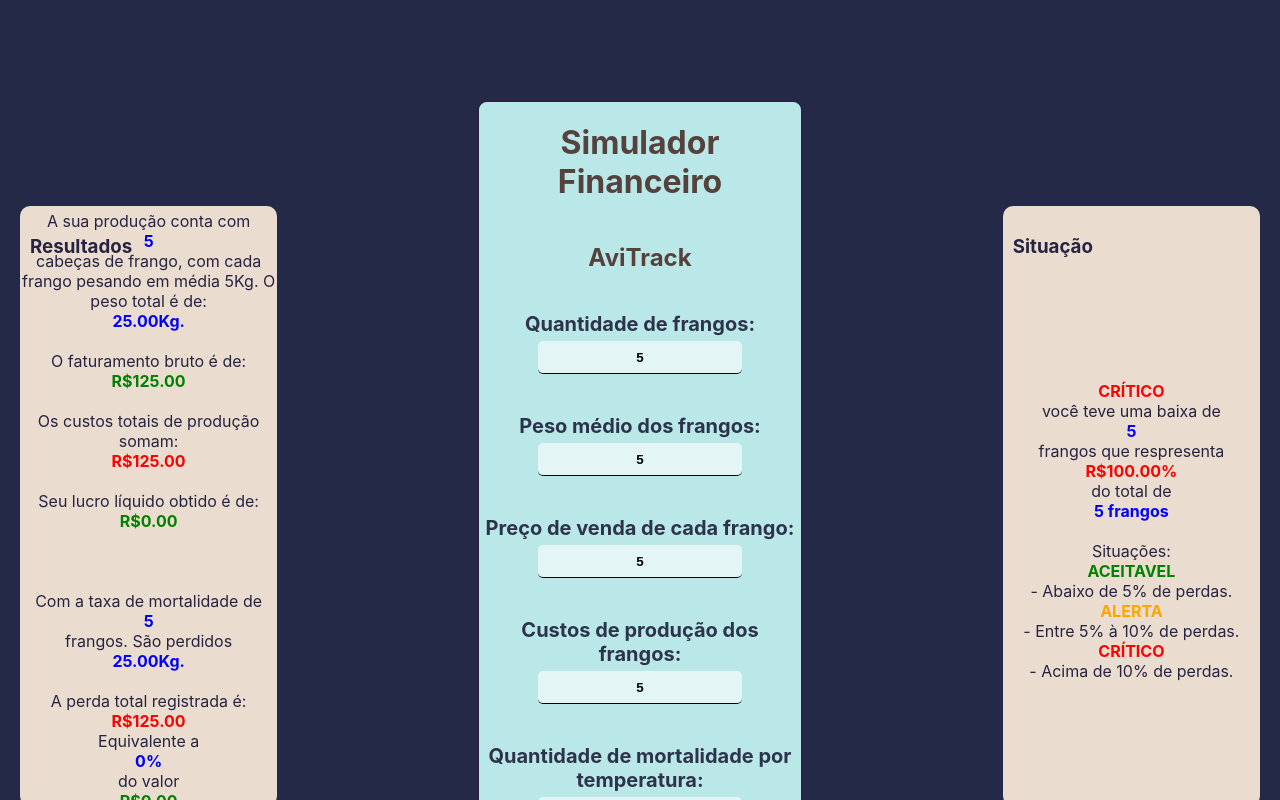
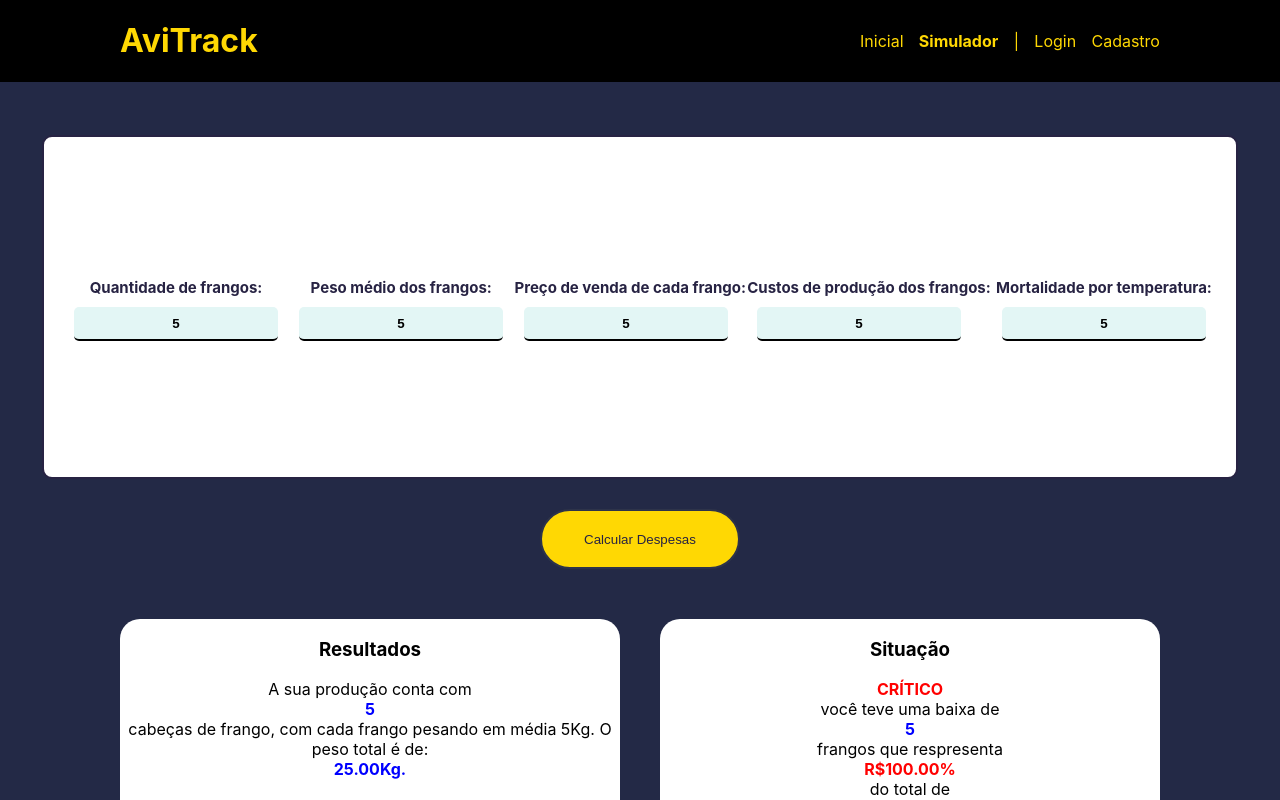
Before and after one commit to Grupo-de-Pesquisa-e-Inovacao/Sprint-02, a plain HTML site: page Algoritmos/Simulador Financeiro AviTrack.html in a window 1280 px wide. Both pictures are taken after typing "5", "5", "5", "5", "5" into the empty fields and a click on the button "Calcular Despesas". Shown: the top 800 px of the page. Drawn offline with Linux system fonts and the light colour scheme.

Commit message:
Adicionando estilo para o Simulador Financeiro e alterando a extenção do arquivo do Sensor

```diff
--- a/Algoritmos/Simulador Financeiro AviTrack.html
+++ b/Algoritmos/Simulador Financeiro AviTrack.html
@@ -9,60 +9,93 @@
 </head>
 
 <body>
+
+  <!-- Header -->
+  <div class="header">
+
+    <div class="container">
+
+      <h1 class="titulo">AviTrack</h1>
+
+
+      <ul class="navbar">
+        <li>
+          <a href="">Inicial</a>
+        </li>
+        <li class="agora">
+          <a href="">Simulador</a>
+        </li>
+        <li>|</li>
+        <li>
+          <a href="">Login</a>
+        </li>
+        <li>
+          <a href="">Cadastro</a>
+        </li>
+      </ul>
+
+    </div>
+
+  </div>
+
+
+
   <!-- Div container que abrange todo o sistema -->
-
   <div class="divContainer">
 
-    <!-- Div que mostra os resultados dos cálculos -->
-    <div id="divResultado1"></div>
 
+    <!-- Div de Conteudos -->
     <div class="divConteudo">
 
-      <h1>Simulador Financeiro</h1>
-      <h2>AviTrack</h2>
 
+      <div id="inputGroup">
+        <label for="input_qtdFrango">
+          <p>Quantidade de frangos:</p>
+          <input type="number" id="input_qtdFrango" placeholder="Quantidade" />
+        </label>
+      </div>
 
-      <div id="divInput">
-        <p class="textoInputs">Quantidade de frangos:</p>
-        <input type="number" id="input_qtdFrango" placeholder="Quantidade" />
+      <div id="inputGroup">
+        <label for="input_kgMedioFrango">
+          <p>Peso médio dos frangos:</p>
+          <input type="number" id="input_kgMedioFrango" placeholder="Kg" />
+        </label>
+      </div>
 
-        <br><br>
+      <div id="inputGroup">
+        <label for="input_precoMedioFrango">
+          <p>Preço de venda de cada frango:</p>
+          <input type="number" id="input_precoMedioFrango" placeholder="R$" />
+        </label>
       </div>
-      <div id="divInput">
 
-        <p class="textoInputs">Peso médio dos frangos:</p>
-        <input type="number" id="input_kgMedioFrango" placeholder="Kg" />
+      <div id="inputGroup">
+        <label for="input_despesaMedioFrango">
+          <p>Custos de produção dos frangos:</p>
+          <input type="number" id="input_despesaMedioFrango" placeholder="R$" />
+        </label>
+      </div>
 
-        <br><br>
+      <div id="inputGroup">
+        <label for="input_mortalidadeFrango">
+          <p>Mortalidade por temperatura:</p>
+          <input type="number" name="" id="input_mortalidadeFrango" placeholder="Quantidade" />
+        </label>
       </div>
-      <div id="divInput">
 
-        <p class="textoInputs">Preço de venda de cada frango:</p>
-        <input type="number" id="input_precoMedioFrango" placeholder="R$" />
-
-        <br><br>
-      </div>
-      <div id="divInput">
-        <p class="textoInputs">Custos de produção dos frangos:</p>
-        <input type="number" id="input_despesaMedioFrango" placeholder="R$" />
-
-        <br><br>
-      </div>
-      <div id="divInput">
-        <p class="textoInputs">Quantidade de mortalidade por temperatura:</p>
-        <input type="number" name="" id="input_mortalidadeFrango" placeholder="Mortalidade" />
-
-        <br><br>
     </div>
 
     <button onclick="calcularDepesas()">Calcular Despesas</button>
-      <br>
+
   </div>
 
 
+  <div class="divResultados">
     <!-- Div que mostra o resultado crítico -->
-    <div id="divResultado2"></div>
+    <div id="divMensagem1"></div>
 
+    <!-- Div que mostra os resultados dos cálculos -->
+    <div id="divMensagem2"></div>
   </div>
 
 </body>
@@ -112,19 +145,9 @@
       alert(`Por favor insira valores validos`);
 
     } else {
-      divResultado1.innerHTML = ``;
-      divResultado2.innerHTML = ``;
+      divMensagem1.innerHTML = ``;
+      divMensagem2.innerHTML = ``;
 
-      var div1 = document.getElementById("divResultado1");
-      var div2 = document.getElementById("divResultado2");
-
-      div1.style.display = "flex";
-      div2.style.display = "flex";
-
-      setTimeout(() => {
-        div1.style.opacity = "1";
-        div2.style.opacity = "1";
-      }, 10);
 
       if (lucro == 0) {
 
@@ -148,29 +171,44 @@
 
       }
 
-      divResultado1.innerHTML = `
-        <div class="tituloCard">
+      divMensagem1.innerHTML = `
+
         <h3>Resultados</h3>
-        </div>
-        A sua produção conta com <span style="color: blue;"><b>${qtdFrango.toFixed(0)}</b></span> cabeças de frango, com cada frango pesando em média ${pesoMedioFrango}Kg. O peso total é de: <span style="color: blue;"><b>${kiloTotal.toFixed(2)}Kg.</b></span><br>
-        O faturamento bruto é de: <span style="color: green;"> <b>R$${precoBruto.toFixed(2)}</b></span><br>
-        Os custos totais de produção somam: <span style="color: red;"> <b>R$${despesaTotal.toFixed(2)}</b></span><br>
-        ${mensagem} <span style="color: ${cor};"><b>R$${lucro.toFixed(2)}</b></span><br><br><br>
 
-        Com a taxa de mortalidade de <span style="color: blue;"><b>${totalMortalidade.toFixed(0)}</b></span> frangos. São perdidos <span style="color: blue;"><b>${kiloMortalidade.toFixed(2)}Kg.</b></span><br>
-        A perda total registrada é: <span style="color: red;"><b>R$${perdaTotal.toFixed(2)}</b></span>Equivalente a <span style="color: blue;"><b>${porcentagem.toFixed(0)}%</b></span> do valor <span style="color: green;"><b>R$${lucro.toFixed(2)}</b></span><br><br>
+        A sua produção conta com <span style="color: blue;"><b>${qtdFrango.toFixed(0)}</b></span> cabeças de frango, com cada frango pesando em média ${pesoMedioFrango}Kg. O peso total é de: <span style="color: blue;"><b>${kiloTotal.toFixed(2)}Kg.</b></span>
+
+        <br>
+
+        O faturamento bruto é de: <span style="color: green;"> <b>R$${precoBruto.toFixed(2)}</b></span>
+
+        <br>
+
+        Os custos totais de produção somam: <span style="color: red;"> <b>R$${despesaTotal.toFixed(2)}</b></span>
+
+        <br>
+
+        ${mensagem} <span style="color: ${cor};"><b>R$${lucro.toFixed(2)}</b></span>
+
+        <br><br>
+
+        Com a taxa de mortalidade de <span style="color: blue;"><b>${totalMortalidade.toFixed(0)}</b></span> frangos. São perdidos <span style="color: blue;"><b>${kiloMortalidade.toFixed(2)}Kg.</b></span>
+
+        <br>
+
+        A perda total registrada é: <span style="color: red;"><b>R$${perdaTotal.toFixed(2)}</b></span>Equivalente a <span style="color: blue;"><b>${porcentagem.toFixed(0)}%</b></span> do valor <span style="color: green;"><b>R$${lucro.toFixed(2)}</b></span>
         `
 
-      divResultado2.innerHTML = `
-        <div class="tituloCard">
+      divMensagem2.innerHTML = `
           <h3>Situação</h3>
-        </div>
         <span style="color: ${corMortalidade};"><b>${situacao}</b></span> você teve uma baixa de <span style="color: blue;"><b>${totalMortalidade}</b></span> frangos que respresenta <span style="color: red;"><b>R$${porcentagemMorte.toFixed(2)}%</b></span> do total de <span style="color: blue;"><b>${qtdFrango} frangos</b></span>
         <br>
-        Situações:<br>
-        <span style="color: green;"><b>ACEITAVEL</b></span> - Abaixo de 5% de perdas.<br>
-        <span style="color: orange;"><b>ALERTA</b></span> - Entre 5% à 10% de perdas. <br>
-        <span style="color: red;"><b>CRÍTICO</b></span> - Acima de 10% de perdas.<br>
+        Situações:
+        <br>
+        <span style="color: green;"><b>ACEITAVEL</b></span> - Abaixo de 5% de perdas.
+        <br>
+        <span style="color: orange;"><b>ALERTA</b></span> - Entre 5% à 10% de perdas.
+        <br>
+        <span style="color: red;"><b>CRÍTICO</b></span> - Acima de 10% de perdas.
         `
     }
   }
--- a/Algoritmos/style.css
+++ b/Algoritmos/style.css
@@ -1,143 +1,180 @@
 body {
+    margin: 0;
+    font-family: 'Inter';
     display: flex;
     justify-content: center;
     align-items: center;
 
-    margin: 0;
-    font-family: 'Inter', sans-serif;
     flex-direction: column;
-    background-color: #232946;
-    color: #333;
+    background-color: var(--azul);
+    color: #fff;
 }
 
-.divContainer {
-    display: flex;
-    flex-direction: row;
-    justify-content: center;
-    align-items: center;
-    text-align: center;
-    margin-top: 100px;
-    height: 100%;
+:root {
+    --azul: #232946;
+    --amarelo: #ffd803;
+}
+
+
+
+
+
+/* Header */
+.header {
+    background-color: #000;
+    border-bottom: 3px solid var(--azul);
     width: 100%;
 }
 
-.divConteudo {
+.header .container {
+    display: flex;
+    justify-content: space-between;
+    align-items: center;
+    padding: 0 120px;
+}
+
+.titulo {
+    color: var(--amarelo);
+}
+
+.navbar {
+    display: flex;
+    justify-content: space-between;
+    color: var(--amarelo);
+    list-style: none;
+    width: 300px;
+}
+
+.navbar a {
+    color: var(--amarelo);
+    text-decoration: none;
+}
+
+.agora {
+    font-weight: bolder;
+}
+
+
+
+
+
+/* Div Container */
+.divContainer {
     display: flex;
     flex-direction: column;
     justify-content: center;
     align-items: center;
     text-align: center;
-    width: 500px;
-    background-color: #bae8e8;
+    margin-top: 50px;
+    height: fit-content;
+    width: 100%;
+}
+
+/* Div Conteudo */
+.divConteudo {
+    display: flex;
+    flex-direction: row;
+    justify-content: space-between;
+    align-items: center;
+    height: fit-content;
+    background-color: #fff;
     border: 2px solid #272343;
     border-radius: 10px;
-    margin-left: 200px;
-    margin-right: 200px;
-}
-
-h1, h2 {
-    color: #55423d;
-}
-
-/* Resultados */
-#divResultado1 {
-    position: relative;
-    display: none;
-    opacity: 0;
-    transition: opacity 1s ease-in-out;
-    flex-direction: column;
-    justify-content: center;
-    align-items: center;
-    text-align: center;
-    height: 550px;
-    width: 400px;
-    background-color: #eaddcf;
-    color: #272343;
-    border-radius: 10px;
-    margin-left: 20px;
-    padding-top: 50px;
-}
-
-/* Situação */
-#divResultado2 {
-    position: relative;
-    display: none;
-    opacity: 0;
-    transition: opacity 1s ease-in-out;
-    flex-direction: column;
-    justify-content: center;
-    align-items: center;
-    text-align: center;
-    height: 550px;
-    width: 400px;
-    background-color: #eaddcf;
-    color: #272343;
-    border-radius: 10px;
-    margin-right: 20px;
-    padding-top: 50px;
-}
-.tituloCard {
-    position: absolute;
-    justify-content: baseline;
-    align-self: baseline;
-    display: flex;
-    top: 10px;
-    left: 10px;
-    margin: 0;
-    color: #272343;
+    margin-left: 50px;
+    margin-right: 50px;
+    width: 90%;
+    padding: 20px;
+    height: 300px;
 }
 
 
-.textoInputs {
-    margin-bottom: 5px;
-    color: #2d334a;
-    font-size: 20px;
-    font-weight: bold;
+.divContainer input {
+    display: flex;
+    flex-direction: row;
+    margin: 10px;
 }
 
-.divInput {
-    margin-bottom: 20px;
-}
-
+/* Estilização dos Inputs */
 input {
     height: 30px;
     width: 200px;
     text-align: center;
     border-radius: 5px;
     border: 1px transparent;
-    border-bottom: 1px solid #000;
+    border-bottom: 2px solid #000;
     transition: transform 0.2s ease;
     will-change: transform;
     backface-visibility: hidden;
     background-color: #e3f6f5;
     font-weight: bold;
+    margin-bottom: 20px;
 }
 
 input:hover {
     transform: scale(1.05);
     box-shadow: 0 0 10px rgba(0, 0, 0, 0.2);
-  }
+}
 
 input[type=number]::-webkit-inner-spin-button {
     -webkit-appearance: none;
 
 }
+
 input[type=number] {
-   -moz-appearance: textfield;
-   appearance: textfield;
+    -moz-appearance: textfield;
+    appearance: textfield;
 }
 
 
+.inputGroup {
+    display: flex;
+    flex-direction: column;
+    align-items: flex-start;
+    flex: 1 1 250px;
+    margin: 10px;
+}
+
+.inputGroup input {
+    padding: 8px;
+    border-radius: 6px;
+    border: 1px solid #ccc;
+    background-color: #e6f2f2;
+    width: 200px;
+}
+
+
+
+/* Texto dos inputs */
+p {
+    font-weight: bold;
+    margin-bottom: 5px;
+    color: #272343;
+    font-size: 15px;
+
+}
+
+
+
+/* Posição do Botão */
+.divContainer button {
+    display: auto;
+    flex-direction: auto;
+    justify-content: center;
+    align-self: center;
+}
+
+/* Estilização do Botão */
 button {
     color: #272343;
-    height: 40px;
-    width: 150px;
+    height: 60px;
+    width: 200px;
     border-radius: 30px;
     border: 2px solid #2d334a;
     background-color: #ffd803;
     transition: transform 0.2s ease;
     will-change: transform;
     backface-visibility: hidden;
+    margin: 30px;
 }
 
 button:hover {
@@ -146,3 +183,34 @@ button:hover {
     color: #2d334a;
     border: 2px solid #2d334a;
 }
+
+
+
+
+
+/* Resultados */
+.divResultados {
+    display: flex;
+    flex-direction: row;
+}
+
+#divMensagem1, #divMensagem2 {
+    display: flex;
+    flex-direction: column;
+    text-align: center;
+    background-color: #fff;
+    color: #000;
+    width: 500px;
+    margin: 20px;
+    border-radius: 20px;
+}
+
+
+#divTitulo {
+    display: flex;
+    flex-direction: center;
+    justify-content: center;
+    align-self: center;
+    color: #232946;
+
+}
```
Also changed, not shown: 3 other files. Lines whose indentation alone changed are shown as unchanged.
